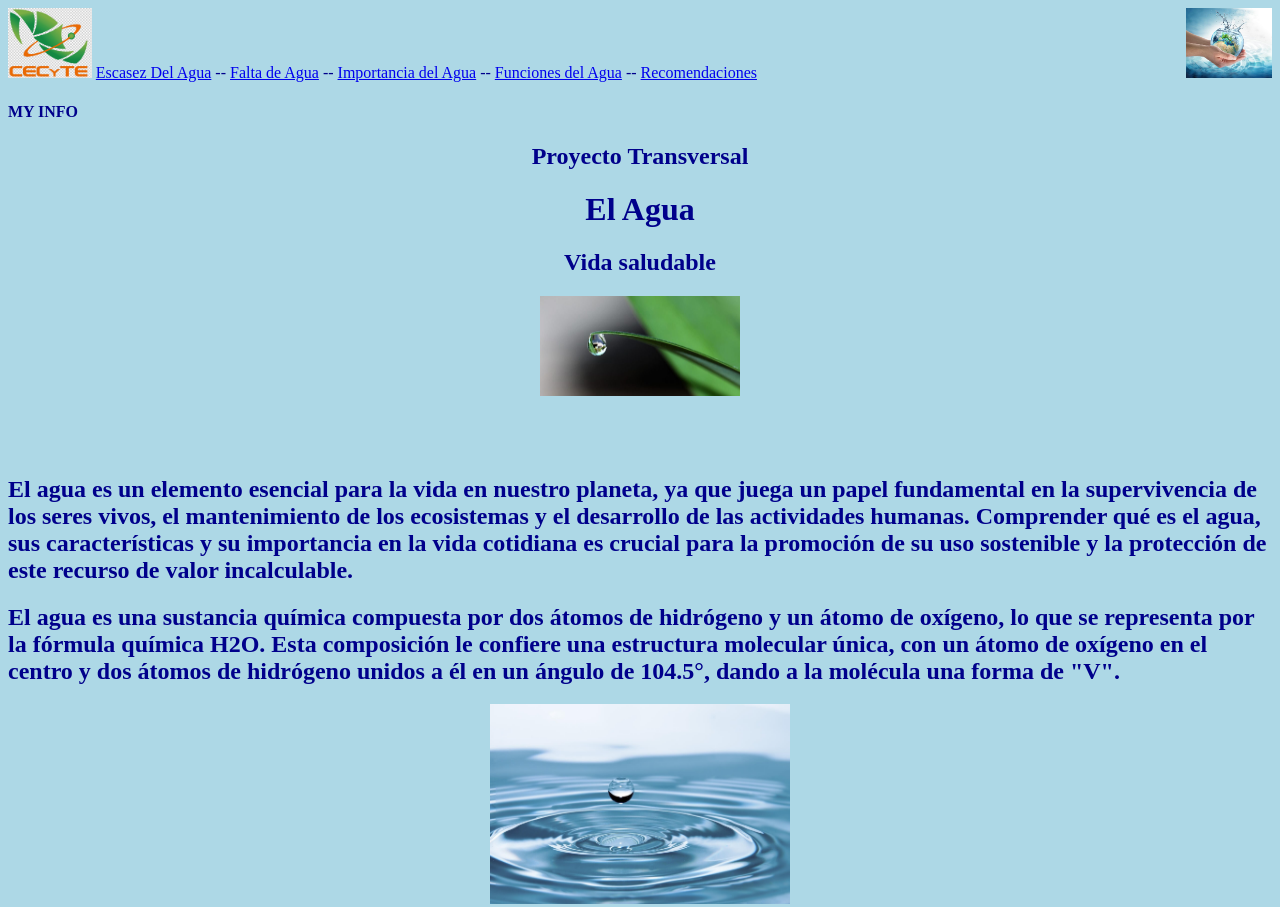
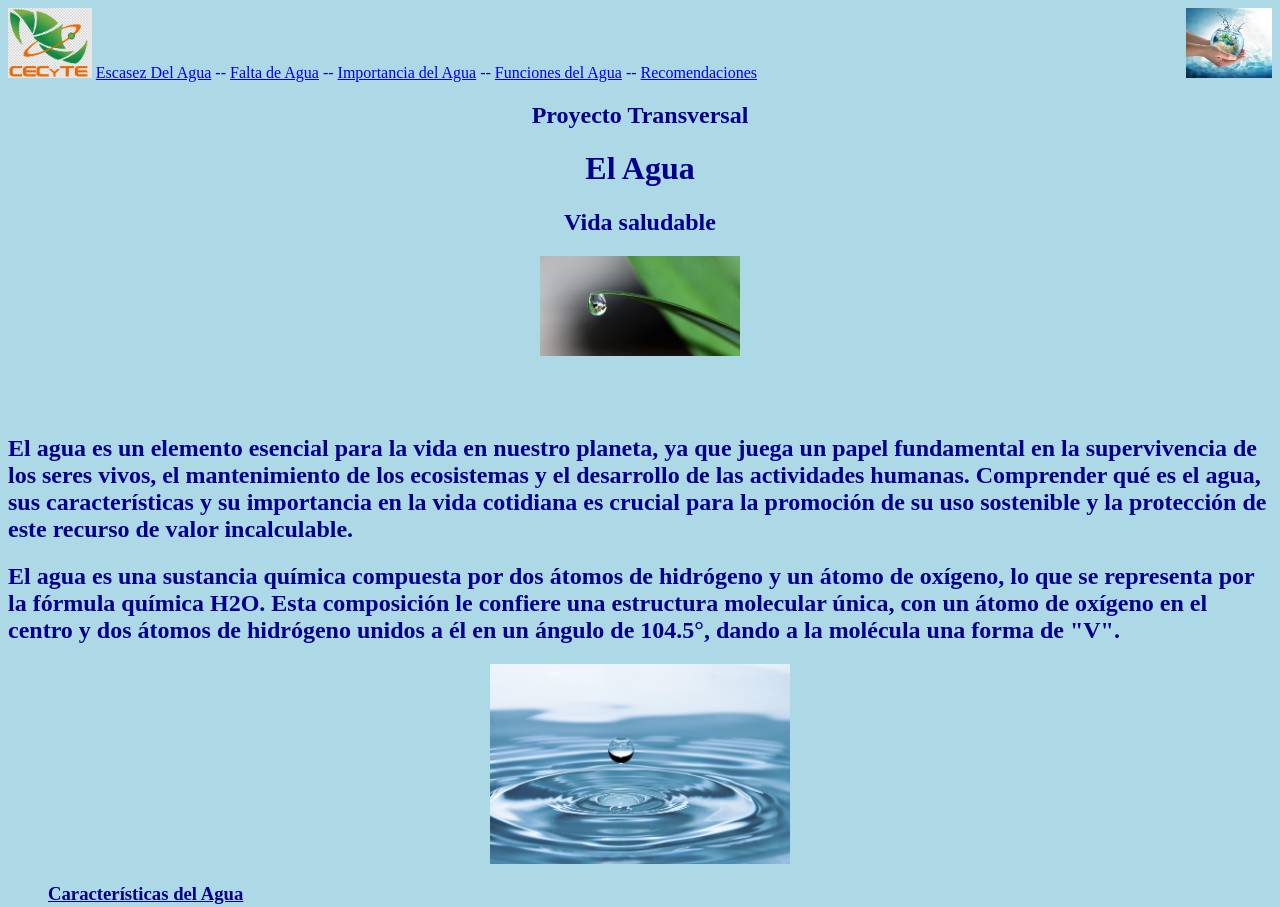
Before and after one commit to romiice/proyectofinal, a plain HTML site: page nuevo.html in a window 1280 px wide. Shown: the top 907 px of the page. Drawn offline with Linux system fonts and the light colour scheme.

Commit message:
Update nuevo.html

```diff
--- a/nuevo.html
+++ b/nuevo.html
@@ -22,7 +22,6 @@
 <a href="aguaxd.html"> Funciones del Agua</a>
 --
 <a href="recom.html"> Recomendaciones</a>
-<right><H4>MY INFO <style="float:right;"></H4></right>
 
 <h2><center> Proyecto Transversal</center></h2>
 <h1><center> El Agua</center></h1>
```
